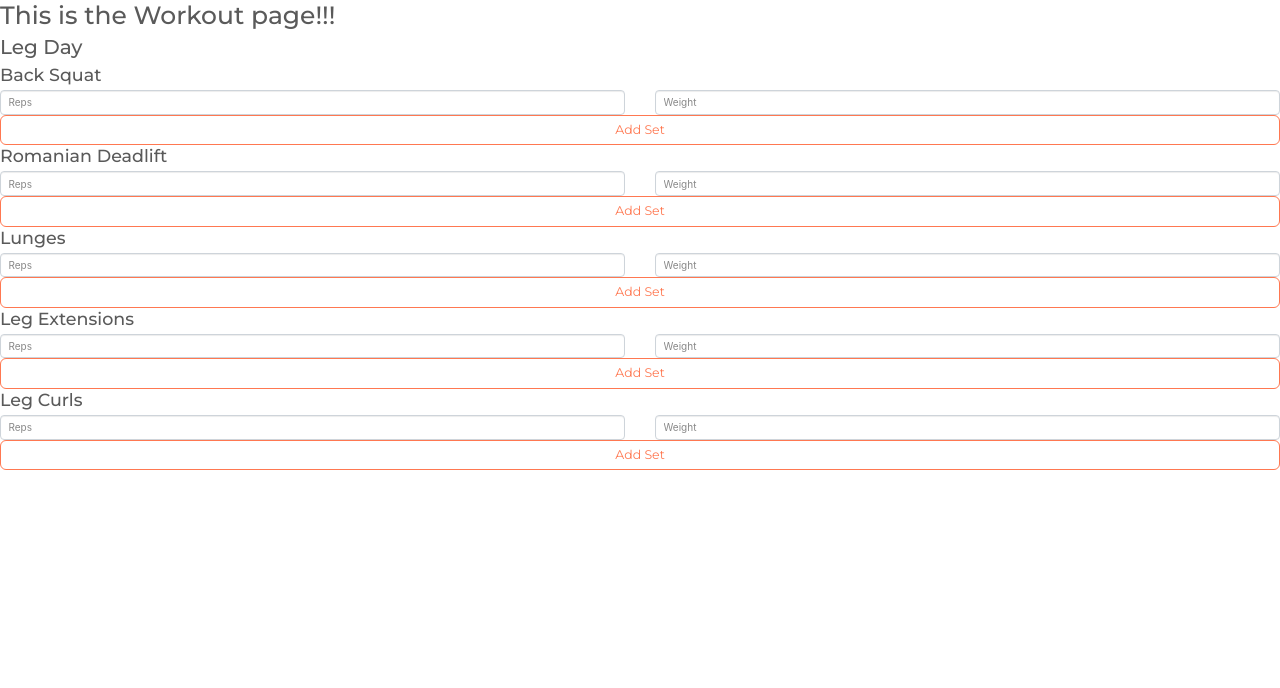
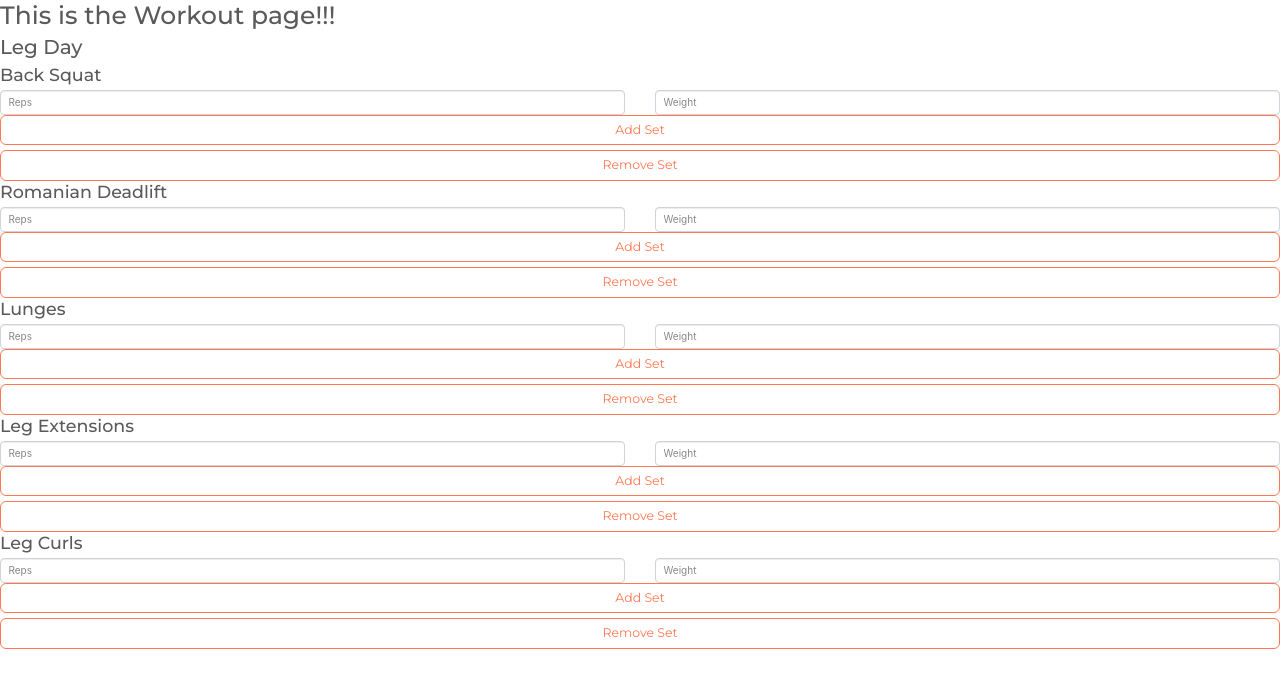
Before and after one commit to carsonyarborough/gains, a React (Create React App) app: page /home in a window 1280 px wide. Both pictures are taken after a click on the button "Legs". Shown: the top 688 px of the page. Built offline with nearby package versions, Linux system fonts and the light colour scheme.

Commit message:
remove set

```diff
--- a/src/Pages/Workout.js
+++ b/src/Pages/Workout.js
@@ -1,51 +1,48 @@
 import { current } from '@reduxjs/toolkit';
 import React, { Fragment } from 'react';
 import { useDispatch, useSelector } from 'react-redux';
-import { addSetToExercise } from '../workoutActions';
+import { addSetToExercise, removeSetFromExercise } from '../workoutActions';
 import { selectCurrentWorkout } from '../workoutSelectors';
 
 function Workout() {
     const currentWorkout = useSelector(selectCurrentWorkout);
     const dispatch = useDispatch();
 
+
     function addSet(exerciseIndex) {
         dispatch(addSetToExercise({ exerciseIndex: exerciseIndex }))
     }
 
+    function removeSet(exerciseIndex) {
+        console.log('hey')
+        dispatch(removeSetFromExercise({ exerciseIndex: exerciseIndex }))
+    }
     const exercises = currentWorkout.exercises.map(
         (exercise, exerciseIndex) => <Fragment>
+
             <h3 key={exercise.name}>{exercise.name}</h3>
 
-            <form class="form-horizontal">
+
+
+            <form className="form-horizontal">
                 {exercise.sets.map(function (set, setIndex) {
                     return <Fragment>
-                        {/* <div class="form-group">
-                            <label class="control-label col-sm-2" for="Reps">Reps:</label>
-                            <div class="col-sm-10">
-                                <input type="number" class="form-control" placeholder="Enter Reps"></input>
+
+                        <div className="row">
+                            <div className="col">
+                                <input type="text" className="form-control" placeholder="Reps"></input>
+                            </div>
+                            <div className="col">
+                                <input type="text" className="form-control" placeholder="Weight"></input>
                             </div>
                         </div>
-                        <div class="form-group">
-                            <label class="control-label col-sm-2" for="Weight">Weight:</label>
-                            <div class="col-sm-10">
-                                <input type="number" class="form-control" placeholder="Enter Weight"></input>
-                            </div>
 
-                        </div> */}
-                        <form>
-                            <div class="row">
-                                <div class="col">
-                                    <input type="text" class="form-control" placeholder="Reps"></input>
-                                </div>
-                                <div class="col">
-                                    <input type="text" class="form-control" placeholder="Weight"></input>
-                                </div>
-                            </div>
-                        </form>
                     </Fragment>
                 })}
 
-                <button onClick={() => addSet(exerciseIndex)} type="button" class="btn btn-outline-danger btn-lg btn-block">Add Set</button>
+                <button onClick={() => addSet(exerciseIndex)} type="button" className="btn btn-outline-danger btn-lg btn-block">Add Set</button>
+
+                <button onClick={() => removeSet(exerciseIndex)} type="button" className="btn btn-outline-danger btn-lg btn-block">Remove Set</button>
 
             </form>
         </Fragment >
--- a/src/workoutActions.js
+++ b/src/workoutActions.js
@@ -3,3 +3,5 @@ import { createAction } from "@reduxjs/toolkit";
 export const selectWorkout = createAction('SELECT_WORKOUT');
 
 export const addSetToExercise = createAction('ADD_SET_TO_EXERCISE');
+
+export const removeSetFromExercise = createAction('REMOVE_SET_FROM_EXERCISE');
--- a/src/workoutReducer.js
+++ b/src/workoutReducer.js
@@ -1,6 +1,6 @@
 import { createReducer, current } from "@reduxjs/toolkit"
 import { legData } from "./Data/WorkoutData";
-import { addSetToExercise, selectWorkout } from "./workoutActions";
+import { addSetToExercise, removeSetFromExercise, selectWorkout } from "./workoutActions";
 
 export const workoutReducer = createReducer({ selectedWorkoutTemplate: null, currentWorkout: null }, (builder) => {
     builder
@@ -30,7 +30,11 @@ export const workoutReducer = createReducer({ selectedWorkoutTemplate: null, cur
             // accesses the exercises and index that is selected and adds empty set to exercise
             state.currentWorkout.exercises[action.payload.exerciseIndex].sets.push({ reps: null, weight: null });
         })
+        .addCase(removeSetFromExercise, (state,action) => {
+            console.log('hello')
+        })
 })
+
 
 // interface currentWorkout {
 //     fromTemplate: String,
--- a/src/workoutSelectors.js
+++ b/src/workoutSelectors.js
@@ -9,6 +9,8 @@ export const selectCurrentWorkout = createSelector(
     state => state.workout,
     workout => workout.currentWorkout
 )
+
+
 
 
 // workout => workout.selectedWorkout
```
